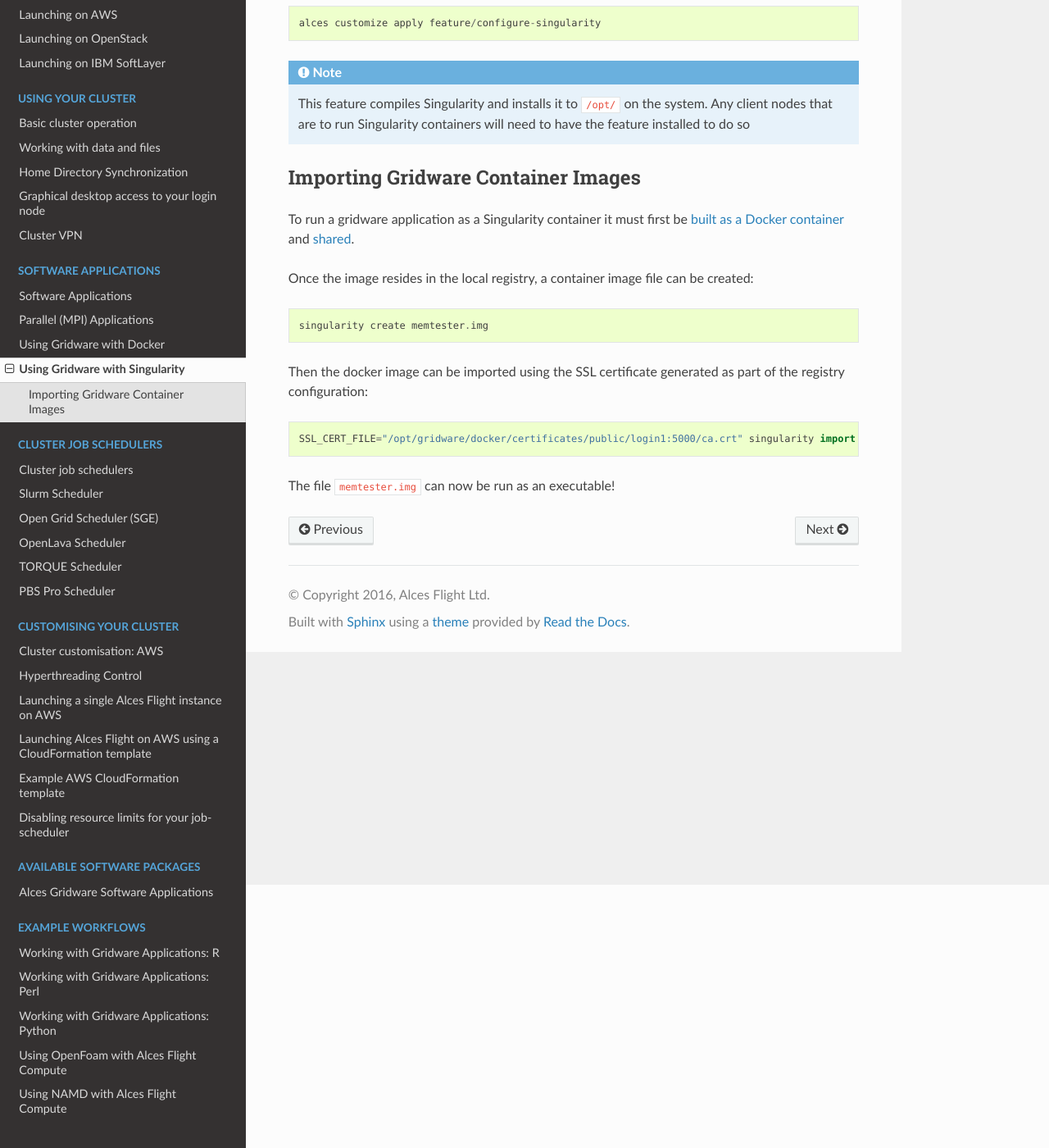
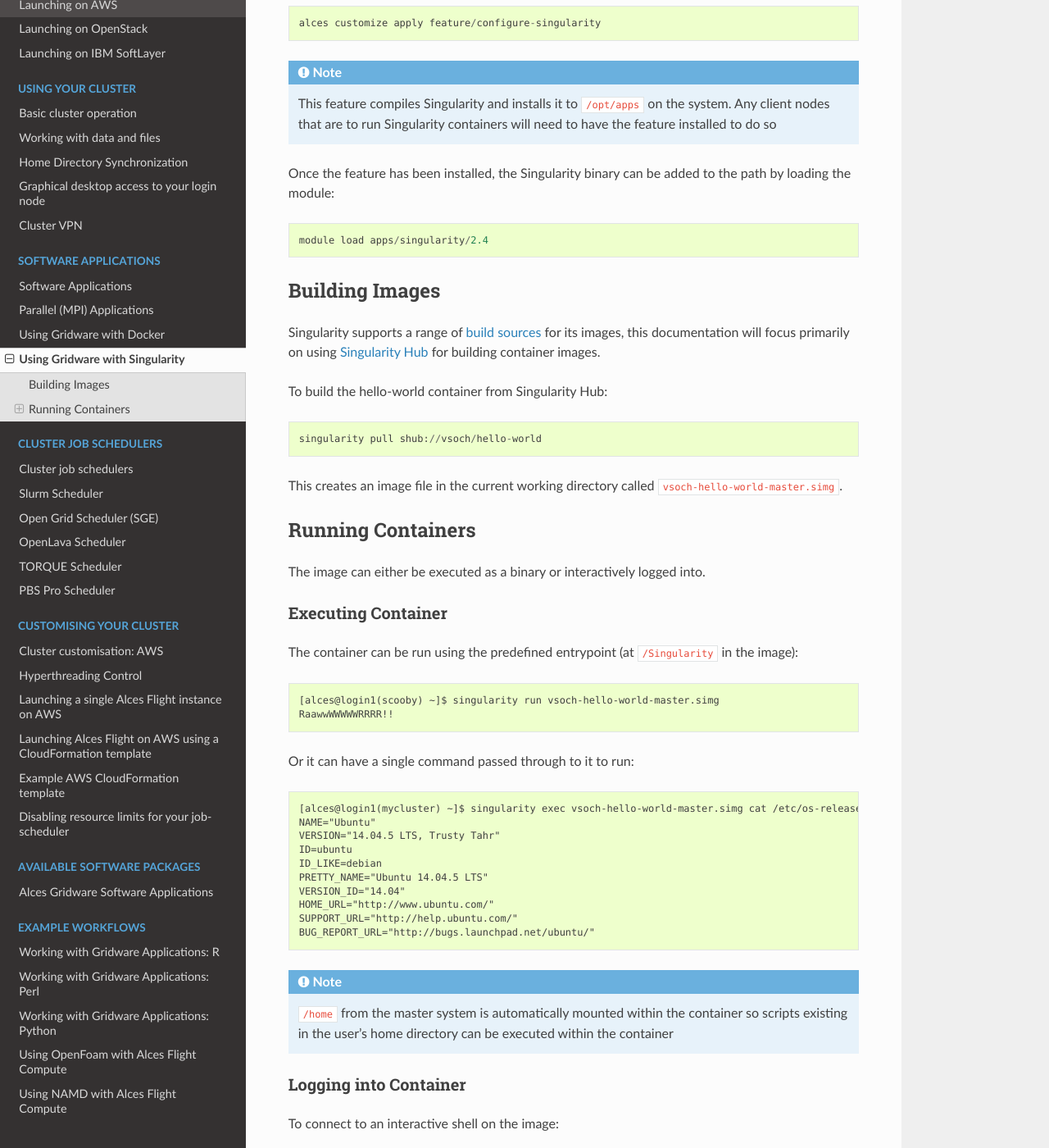
Before and after one commit to alces-software/flight-appliance-docs, a Sphinx documentation site: the page built from docs/source/apps/singularity.rst, in a window 1280 px wide and 1400 px high, scrolled down 321 px. Shown: the whole window at 82% size. Built offline with Sphinx 7.4.7 and the Read the Docs theme 2.0.0, drawn with Linux system fonts in a browser that asks for light colours; some of the changed text lies outside the part shown.

Commit message:
Add basic singularity usage, remove import gridware docker to singularity guide

```diff
--- a/docs/source/apps/singularity.rst
+++ b/docs/source/apps/singularity.rst
@@ -9,19 +9,57 @@ To install singularity support, apply the feature profile (for more info on feat
 
     alces customize apply feature/configure-singularity
 
-.. note:: This feature compiles Singularity and installs it to ``/opt/`` on the system. Any client nodes that are to run Singularity containers will need to have the feature installed to do so
+.. note:: This feature compiles Singularity and installs it to ``/opt/apps`` on the system. Any client nodes that are to run Singularity containers will need to have the feature installed to do so
 
-Importing Gridware Container Images
-===================================
+Once the feature has been installed, the Singularity binary can be added to the path by loading the module::
 
-To run a gridware application as a Singularity container it must first be :ref:`built as a Docker container<docker-build-images>` and :ref:`shared <docker-share-images>`.
+    module load apps/singularity/2.4
 
-Once the image resides in the local registry, a container image file can be created::
+Building Images
+===============
 
-    singularity create memtester.img
+Singularity supports a range of `build sources <http://singularity.lbl.gov/archive/docs/v2-3/user-guide#supported-uris>`_ for its images, this documentation will focus primarily on using `Singularity Hub <http://singularity-hub.org/>`_ for building container images.
 
-Then the docker image can be imported using the SSL certificate generated as part of the registry configuration::
+To build the hello-world container from Singularity Hub::
 
-    SSL_CERT_FILE="/opt/gridware/docker/certificates/public/login1:5000/ca.crt" singularity import memtester.img docker://login1:5000/alces/gridware-apps-memtester-4.3.0
+    singularity pull shub://vsoch/hello-world
 
-The file ``memtester.img`` can now be run as an executable!
+This creates an image file in the current working directory called ``vsoch-hello-world-master.simg``.
+
+Running Containers
+==================
+
+The image can either be executed as a binary or interactively logged into.
+
+Executing Container
+-------------------
+
+The container can be run using the predefined entrypoint (at ``/Singularity`` in the image)::
+
+    [alces@login1(scooby) ~]$ singularity run vsoch-hello-world-master.simg
+    RaawwWWWWWRRRR!!
+
+Or it can have a single command passed through to it to run::
+
+    [alces@login1(mycluster) ~]$ singularity exec vsoch-hello-world-master.simg cat /etc/os-release
+    NAME="Ubuntu"
+    VERSION="14.04.5 LTS, Trusty Tahr"
+    ID=ubuntu
+    ID_LIKE=debian
+    PRETTY_NAME="Ubuntu 14.04.5 LTS"
+    VERSION_ID="14.04"
+    HOME_URL="http://www.ubuntu.com/"
+    SUPPORT_URL="http://help.ubuntu.com/"
+    BUG_REPORT_URL="http://bugs.launchpad.net/ubuntu/"
+
+.. note:: ``/home`` from the master system is automatically mounted within the container so scripts existing in the user's home directory can be executed within the container
+
+Logging into Container
+----------------------
+
+To connect to an interactive shell on the image::
+
+    [alces@login1(mycluster) ~]$ singularity shell vsoch-hello-world-master.simg
+    Singularity: Invoking an interactive shell within container...
+
+    Singularity vsoch-hello-world-master.simg:~>
```
